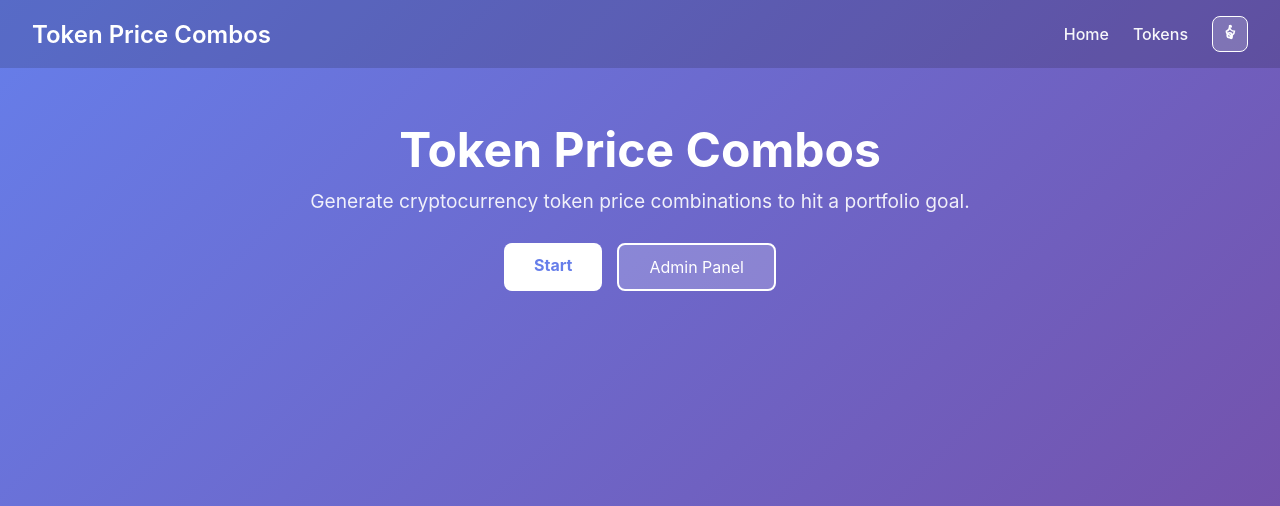
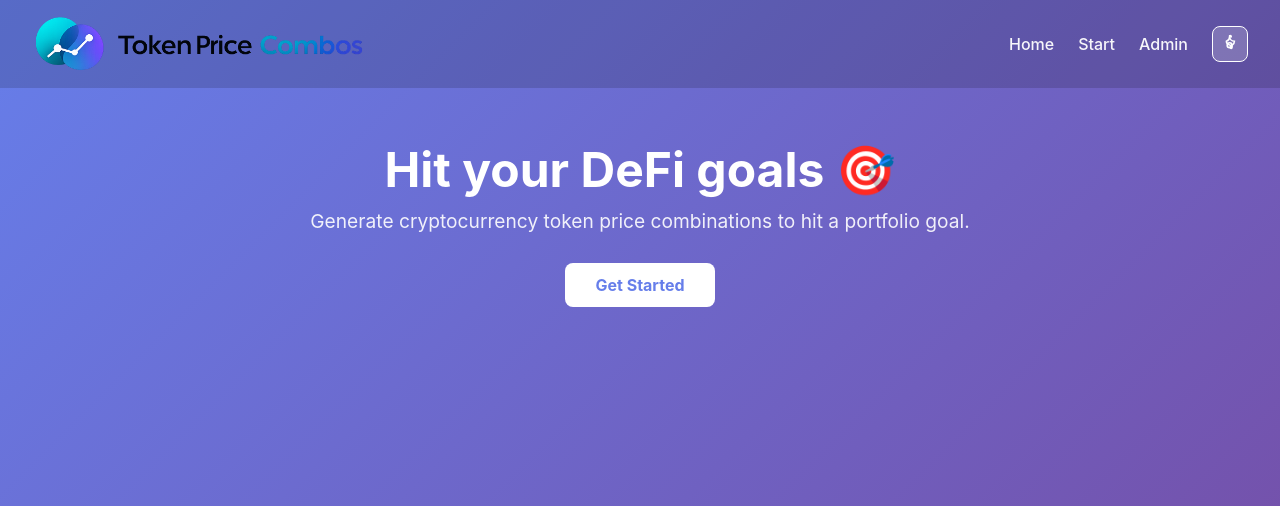
Before and after one commit to austinbrehm/token-price-combos, a Django app: page / in a window 1280 px wide. Shown: the top 506 px of the page. Run offline with Django 4.2, Linux system fonts and the light colour scheme.

Commit message:
add logos to the nav bar

```diff
--- a/django/static/css/style.css
+++ b/django/static/css/style.css
@@ -113,6 +113,28 @@ header {
 header h1 {
     font-size: 1.5rem;
     font-weight: 600;
+}
+
+.site-logo img {
+    display: block;
+    height: 56px;
+    width: auto;
+}
+
+.site-logo .logo-dark {
+    display: none;
+}
+
+.site-logo .logo-light {
+    display: block;
+}
+
+[data-theme="dark"] .site-logo .logo-light {
+    display: none;
+}
+
+[data-theme="dark"] .site-logo .logo-dark {
+    display: block;
 }
 
 header nav ul {
--- a/django/templates/base.html
+++ b/django/templates/base.html
@@ -20,11 +20,17 @@
 </head>
 <body>
     <header>
-        <h1>Token Price Combos</h1>
+        <h1 class="site-logo">
+            <a href="{% url 'home' %}">
+                <img class="logo-light" src="{% static 'light_mode.png' %}" alt="Token Price Combos">
+                <img class="logo-dark" src="{% static 'dark_mode.png' %}" alt="Token Price Combos">
+            </a>
+        </h1>
         <nav>
             <ul>
                 <li><a href="{% url 'home' %}">Home</a></li>
-                <li><a href="{% url 'tokens' %}">Tokens</a></li>
+                <li><a href="{% url 'tokens' %}">Start</a></li>
+                <a href="{% url 'admin:index' %}">Admin</a>
                 <li>
                     <button type="button" class="theme-toggle" aria-label="Toggle dark mode">
                         <svg class="icon-light" xmlns="http://www.w3.org/2000/svg" viewBox="0 0 24 24" fill="none" stroke="currentColor" stroke-width="2"><path d="M12 3a6 6 0 0 0 6 6c0 2.2-1.2 4.1-3 5.2V17a1 1 0 0 1-2 0v-2.8C9.2 13.1 8 11.2 8 9a6 6 0 0 0 4-5.7V3a1 1 0 0 1 2 0v.3z"/><circle cx="12" cy="14" r="3"/></svg>
--- a/django/templates/home.html
+++ b/django/templates/home.html
@@ -3,11 +3,10 @@
 
 {% block content %}
 <div class="container">
-    <h1>Token Price Combos</h1>
+    <h1>Hit your DeFi goals 🎯</h1>
     <p>Generate cryptocurrency token price combinations to hit a portfolio goal.</p>
     <div class="buttons">
-        <a href="{% url 'tokens' %}" class="btn btn-primary">Start</a>
-        <a href="{% url 'admin:index' %}" class="btn btn-secondary">Admin Panel</a>
+        <a href="{% url 'tokens' %}" class="btn btn-primary">Get Started</a>
     </div>
 </div>
 {% endblock %}
--- a/django/templates/tokens/token_list.html
+++ b/django/templates/tokens/token_list.html
@@ -2,7 +2,7 @@
 
 {% block content %}
 <div class="tokens-page">
-    <h1>Tokens</h1>
+    <h1>Combinations</h1>
 
     {% if form_errors %}
     <ul class="form-errors" role="alert">
```
Also changed, not shown: django/static/dark_mode.png (added), django/static/light_mode.png (added), django/static/logo.png (added).
